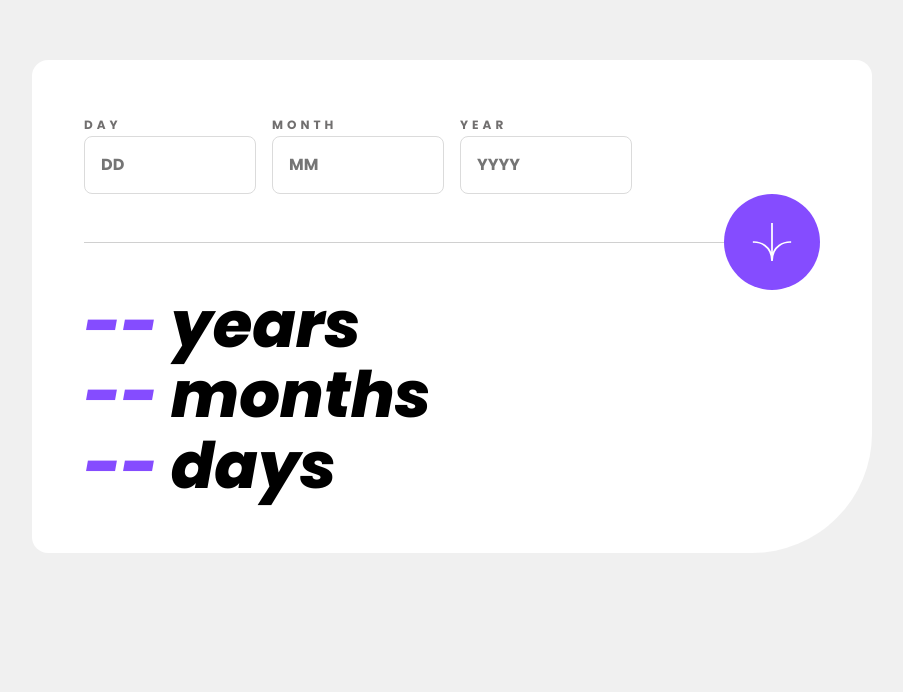
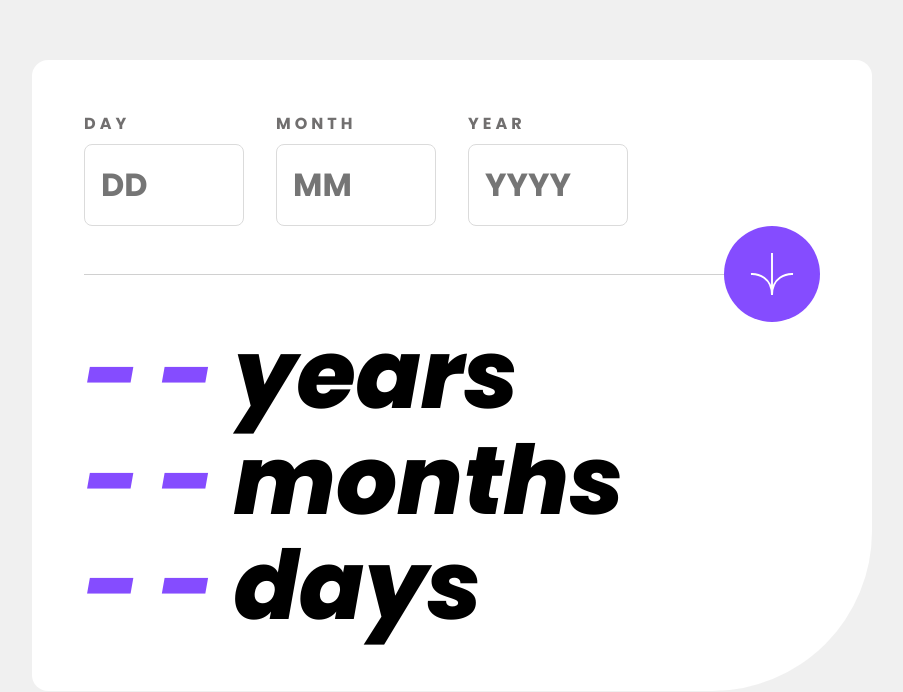
Before and after one commit to MuneerMek/age-calculator-app, a plain HTML site: page index.html in a window 1280 px wide. Shown: the part 108-800 px from the top of the page, without its empty margins (188-1091 px from the left). Drawn offline with Linux system fonts and the light colour scheme.

Commit message:
Added styles

```diff
--- a/style.css
+++ b/style.css
@@ -142,7 +142,7 @@ main {
   display: grid;
   place-content: center;
   gap: 2rem;
-  border-radius: 1rem 1rem 7.5rem 1rem;
+  border-radius: 2rem 2rem 7.5rem 2rem;
 }
 
 form {
@@ -159,6 +159,7 @@ form {
   font-weight: var(--fw-700);
 }
 .input-group input {
+  margin-top: 0.25rem;
   padding: 1rem 0 1rem 1rem;
   width: 100%;
   font-size: var(--fs-400);
@@ -211,9 +212,9 @@ form {
 }
 
 /* Media Queries */
-@media (min-width: 24rem) {
+@media (min-width: 40rem) {
   :root {
-    --fs-800: 4rem;
+    --fs-800: 6rem;
   }
   body {
     padding-top: 10.5rem;
@@ -221,16 +222,24 @@ form {
   main {
     padding: 3.25rem;
     gap: 0;
+    border-radius: 1rem 1rem 10rem 1rem;
   }
   form {
     grid-template-columns: repeat(4, 1fr);
-    gap: 1rem;
+    gap: 2rem;
+  }
+  .input-group label {
+    font-size: var(--fs-400);
+  }
+  .input-group input {
+    margin-top: 0.5rem;
+    font-size: var(--fs-600);
   }
   .container {
     justify-content: end;
   }
   .arrow-button {
     padding: 3rem;
-    background-size: 2.5rem;
+    background-size: 2.75rem;
   }
 }
```
Also changed, not shown: index.html (+3 -3 lines).
